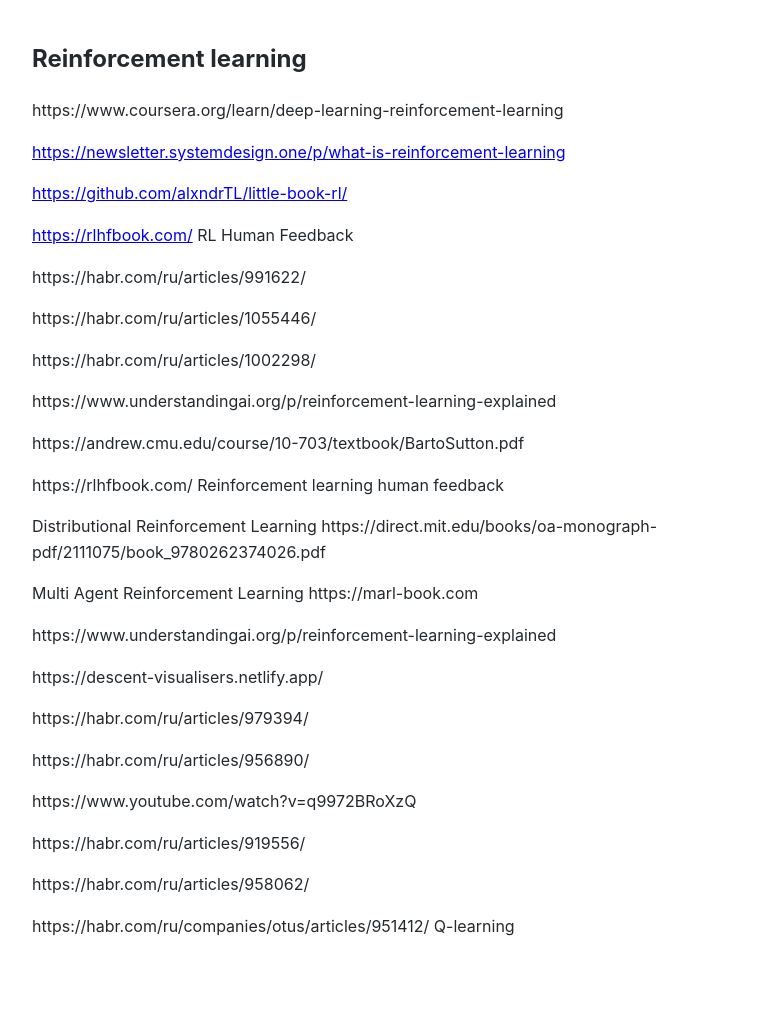
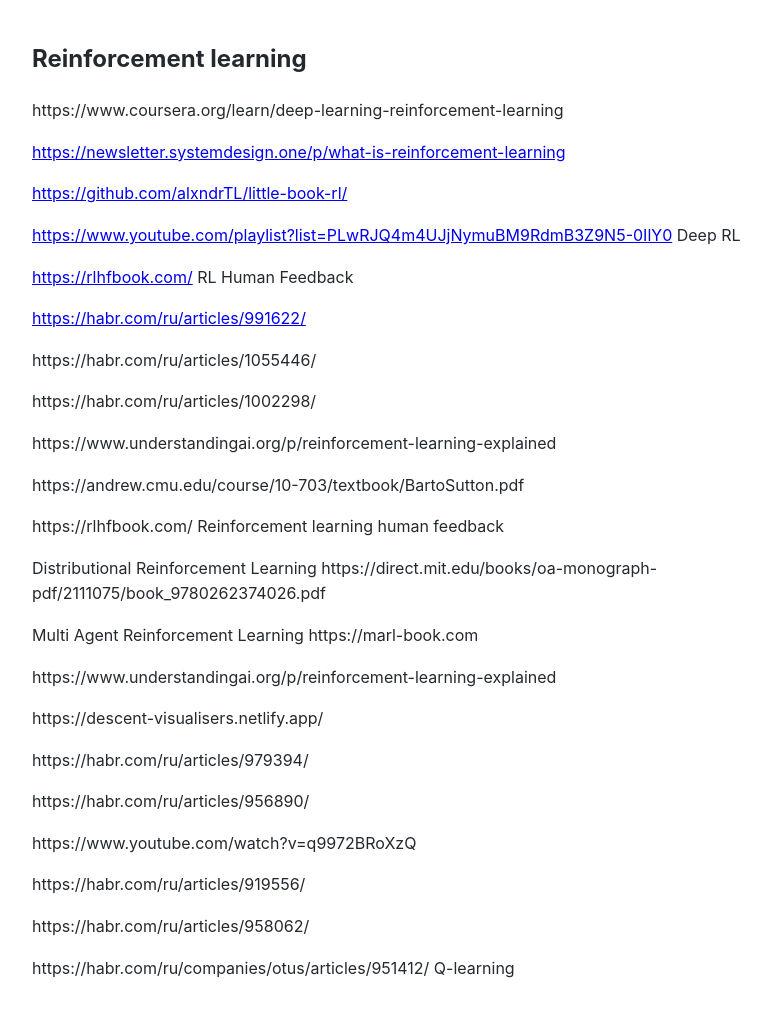
Before and after one commit to Michael-Lubinsky/michael-lubinsky.github.com, a Jekyll site: the page built from ml/reinforcement.md, in a window 1280 px wide. Shown: the whole page, without its empty margins (158-929 px from the left). Built offline with Jekyll 4.4.1, drawn with Linux system fonts in a browser that asks for light colours; our own code applies the rules of GitHub Pages for plain Markdown files; before the commit the page ends 976 px from its top, so only the background shows below that.

Commit message:
Update reinforcement.md

```diff
--- a/ml/reinforcement.md
+++ b/ml/reinforcement.md
@@ -6,9 +6,11 @@
 
 <https://github.com/alxndrTL/little-book-rl/>
 
+<https://www.youtube.com/playlist?list=PLwRJQ4m4UJjNymuBM9RdmB3Z9N5-0IlY0> Deep RL
+
 <https://rlhfbook.com/> RL Human Feedback
 
-https://habr.com/ru/articles/991622/
+<https://habr.com/ru/articles/991622/>
 
 https://habr.com/ru/articles/1055446/
 
```
